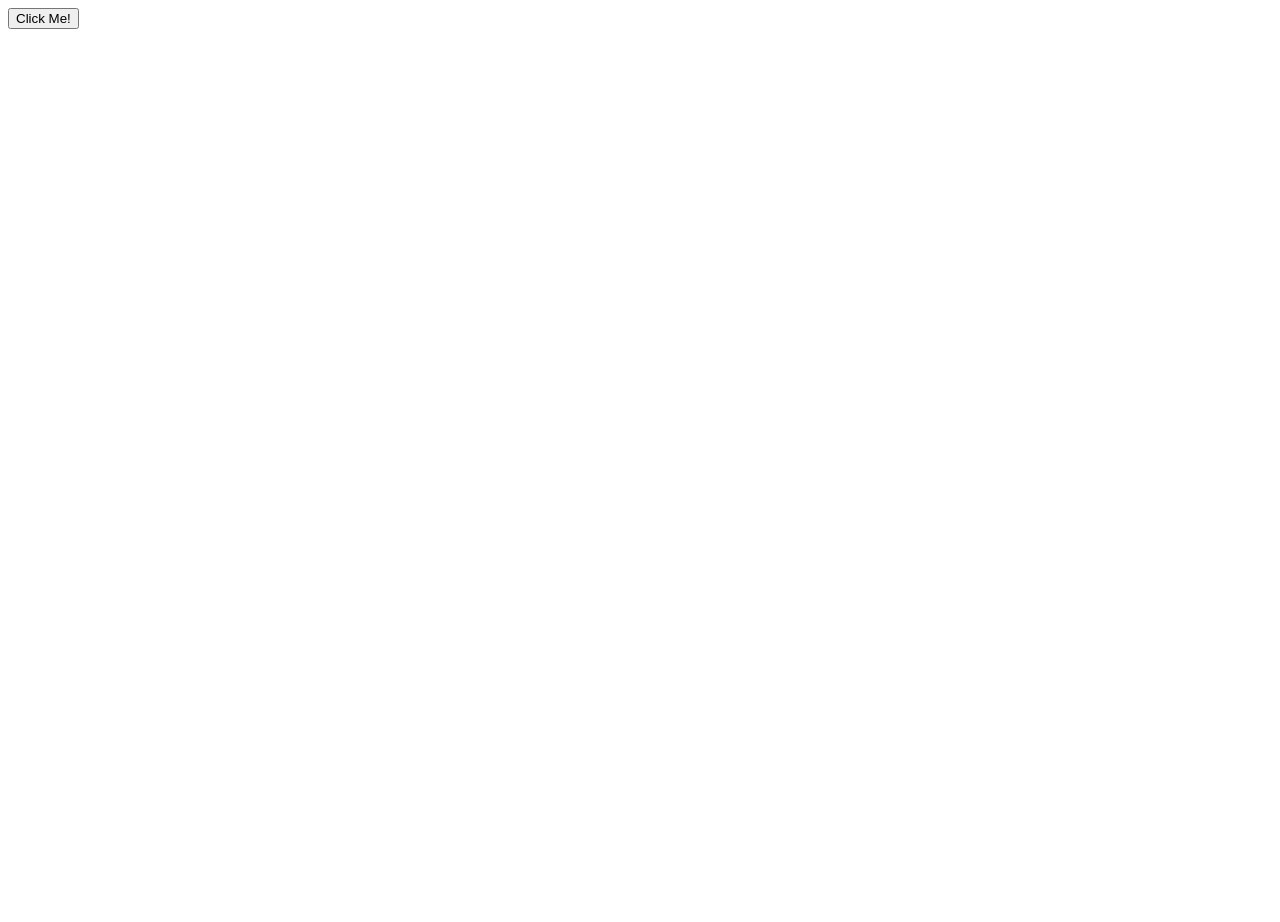
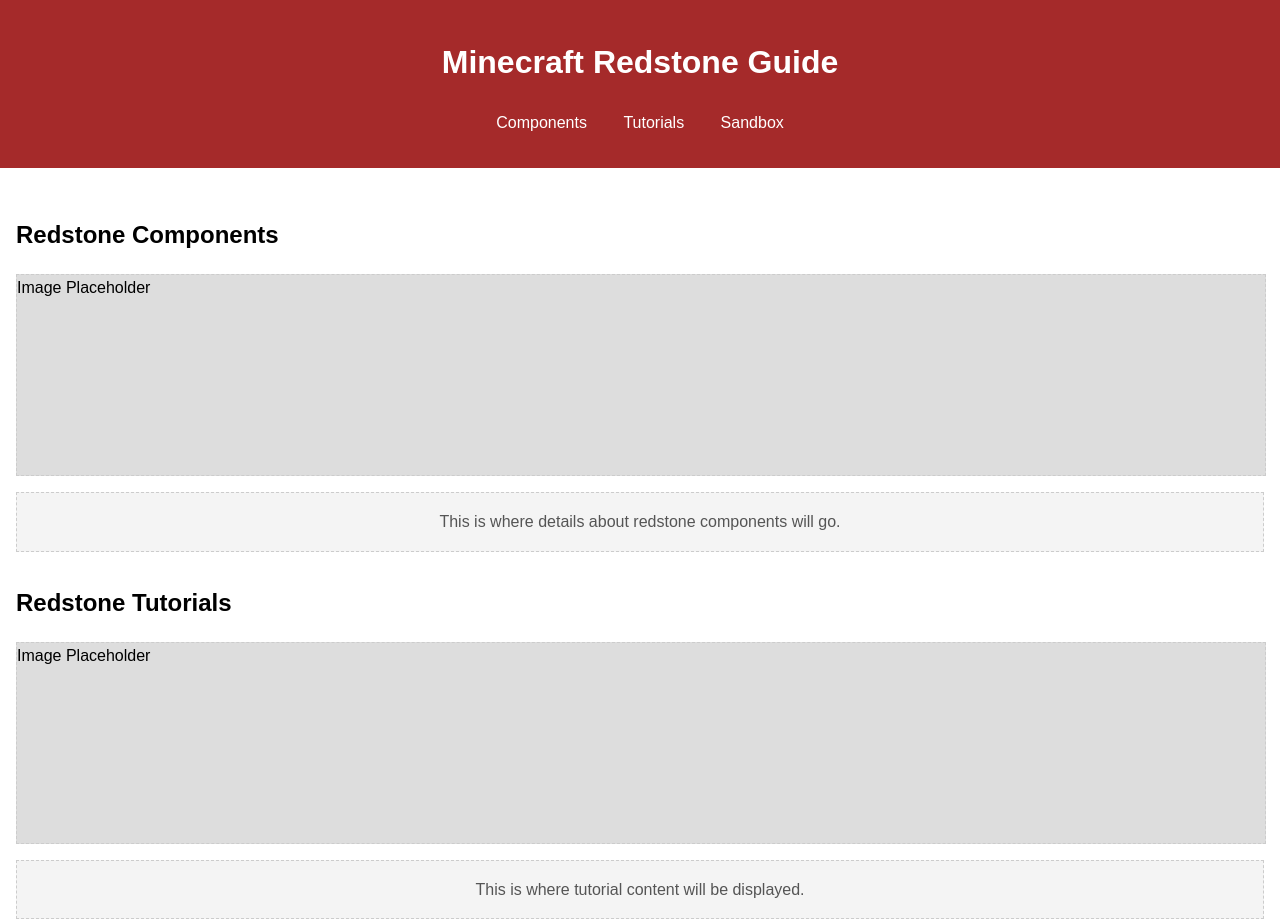
Before and after one commit to JustAhSomeGuy/JustAhSomeGuy.github.io, a plain HTML site: page index.html in a window 1280 px wide. Shown: the top 922 px of the page. Before the commit the page ends 800 px from the top, so only its background shows below. Drawn offline with Linux system fonts and the light colour scheme.

Commit message:
Update index.html

```diff
--- a/index.html
+++ b/index.html
@@ -3,12 +3,92 @@
 <head>
     <meta charset="UTF-8">
     <meta name="viewport" content="width=device-width, initial-scale=1.0">
-    <title>Prank Website</title>
-    <link rel="stylesheet" href="style.css">
+    <title>Redstone Guide</title>
+    <style>
+        body {
+            font-family: Arial, sans-serif;
+            margin: 0;
+            padding: 0;
+            line-height: 1.6;
+        }
+        header {
+            background: #a52a2a;
+            color: white;
+            padding: 1rem 0;
+            text-align: center;
+        }
+        nav {
+            margin: 1rem 0;
+        }
+        nav a {
+            color: white;
+            text-decoration: none;
+            margin: 0 1rem;
+        }
+        nav a:hover {
+            text-decoration: underline;
+        }
+        .container {
+            padding: 1rem;
+        }
+        section {
+            margin: 2rem 0;
+        }
+        .placeholder-text {
+            background: #f4f4f4;
+            color: #555;
+            padding: 1rem;
+            border: 1px dashed #ccc;
+            text-align: center;
+        }
+        .placeholder-image {
+            display: block;
+            width: 100%;
+            height: 200px;
+            background: #ddd;
+            border: 1px dashed #ccc;
+            margin: 1rem 0;
+        }
+        footer {
+            background: #333;
+            color: white;
+            text-align: center;
+            padding: 1rem 0;
+        }
+    </style>
 </head>
 <body>
-    <button id="prankButton">Click Me!</button>
+    <header>
+        <h1>Minecraft Redstone Guide</h1>
+        <nav>
+            <a href="#components">Components</a>
+            <a href="#tutorials">Tutorials</a>
+            <a href="#sandbox">Sandbox</a>
+        </nav>
+    </header>
 
-    <script src="script.js"></script>
+    <div class="container">
+        <section id="components">
+            <h2>Redstone Components</h2>
+            <div class="placeholder-image">Image Placeholder</div>
+            <div class="placeholder-text">This is where details about redstone components will go.</div>
+        </section>
+
+        <section id="tutorials">
+            <h2>Redstone Tutorials</h2>
+            <div class="placeholder-image">Image Placeholder</div>
+            <div class="placeholder-text">This is where tutorial content will be displayed.</div>
+        </section>
+
+        <section id="sandbox">
+            <h2>Interactive Sandbox</h2>
+            <div class="placeholder-image">Sandbox Placeholder</div>
+            <div class="placeholder-text">This is where the interactive tool will be embedded.</div>
+        </section>
+    </div>
+
+    <footer>
+        <p>&copy; 2024 Minecraft Redstone Guide. All rights reserved.</p>
+    </footer>
 </body>
 </html>
```
